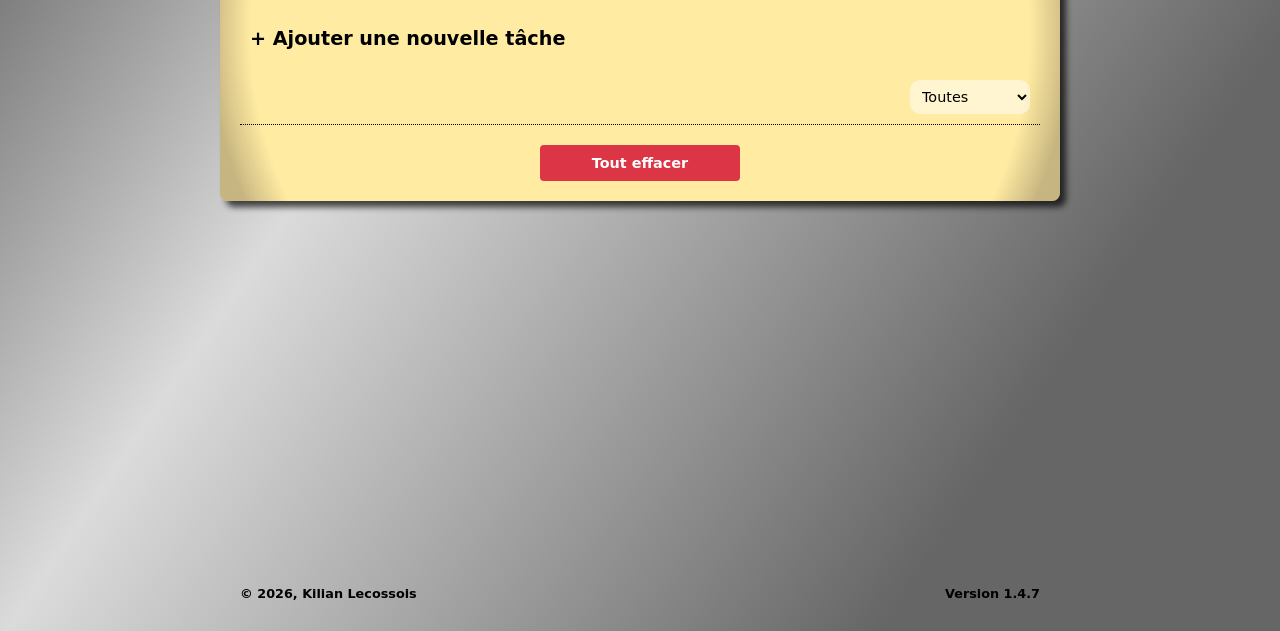
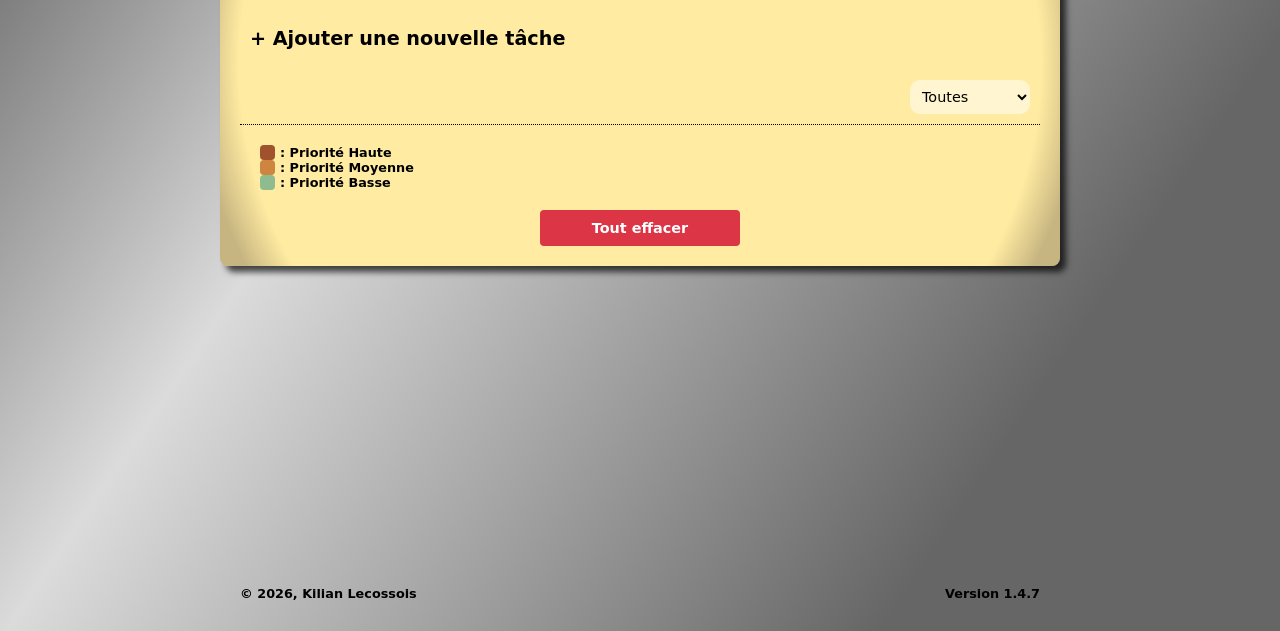
Before and after one commit to kilecos/To-Do-List, a website built with Vite: page index.html in a window 1280 px wide. Shown: the part 169-800 px from the top of the page. Built offline with nearby package versions, Linux system fonts and the light colour scheme; a web font is replaced by a local one.

Commit message:
Version 1.4.8
feat: ajout légende pour couleur priorité

```diff
--- a/index.html
+++ b/index.html
@@ -46,6 +46,11 @@
           </select>
         </div>
         <ul id="liste-taches-html"></ul>
+        <div class="legend-container">
+          <p class="legend"><span class="priority-color haute"></span> : Priorité Haute</p>
+          <p class="legend"><span class="priority-color moyenne"></span> : Priorité Moyenne</p>
+          <p class="legend"><span class="priority-color basse"></span> : Priorité Basse</p>
+        </div>
         <div class="btn-reset-container">
           <button id="btn-reset" class="btn-reset">Tout effacer</button>
         </div>
--- a/src/style.css
+++ b/src/style.css
@@ -381,6 +381,39 @@ li span {
   width: 450px;
 }
 
+/* Personnalisation affichage de la légende pour les couleurs de priorité */
+.legend-container {
+  margin-top: 20px;
+  padding-left: 20px;
+  font-size: 0.8rem;
+}
+
+.legend {
+  display: flex;
+  flex-direction: row;
+  align-items: center;
+  gap: 5px;
+}
+
+.priority-color {
+  display: inline-block;
+  width: 15px;
+  height: 15px;
+  border-radius: 4px;
+}
+
+.haute {
+  background-color: #a0522d;
+}
+
+.moyenne {
+  background-color: #cd853f;
+}
+
+.basse {
+  background-color: #8fbc8f;
+}
+
 /* Personnalisation du bouton ouvrant la modal pour effacer complètement la liste de tâches */
 .btn-reset-container {
   display: flex;
```
Also changed, not shown: CHANGELOG.md.
